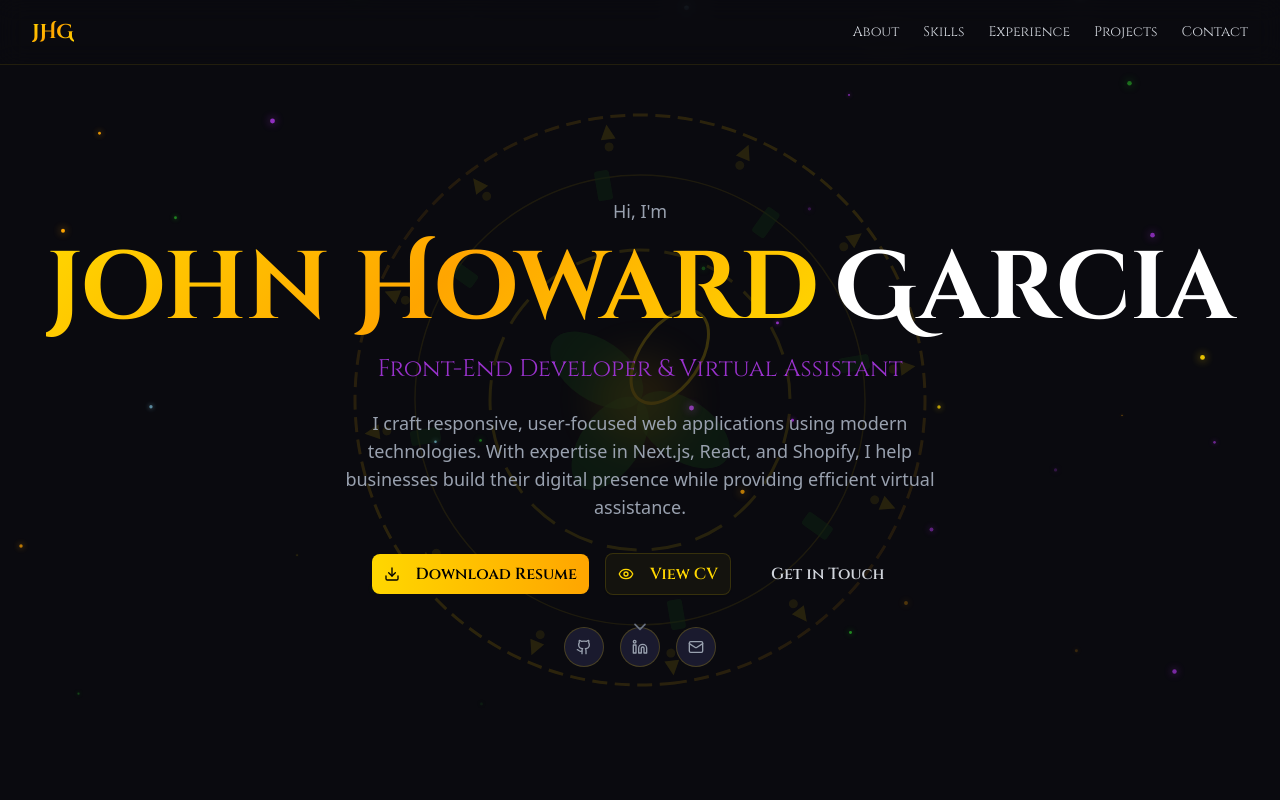
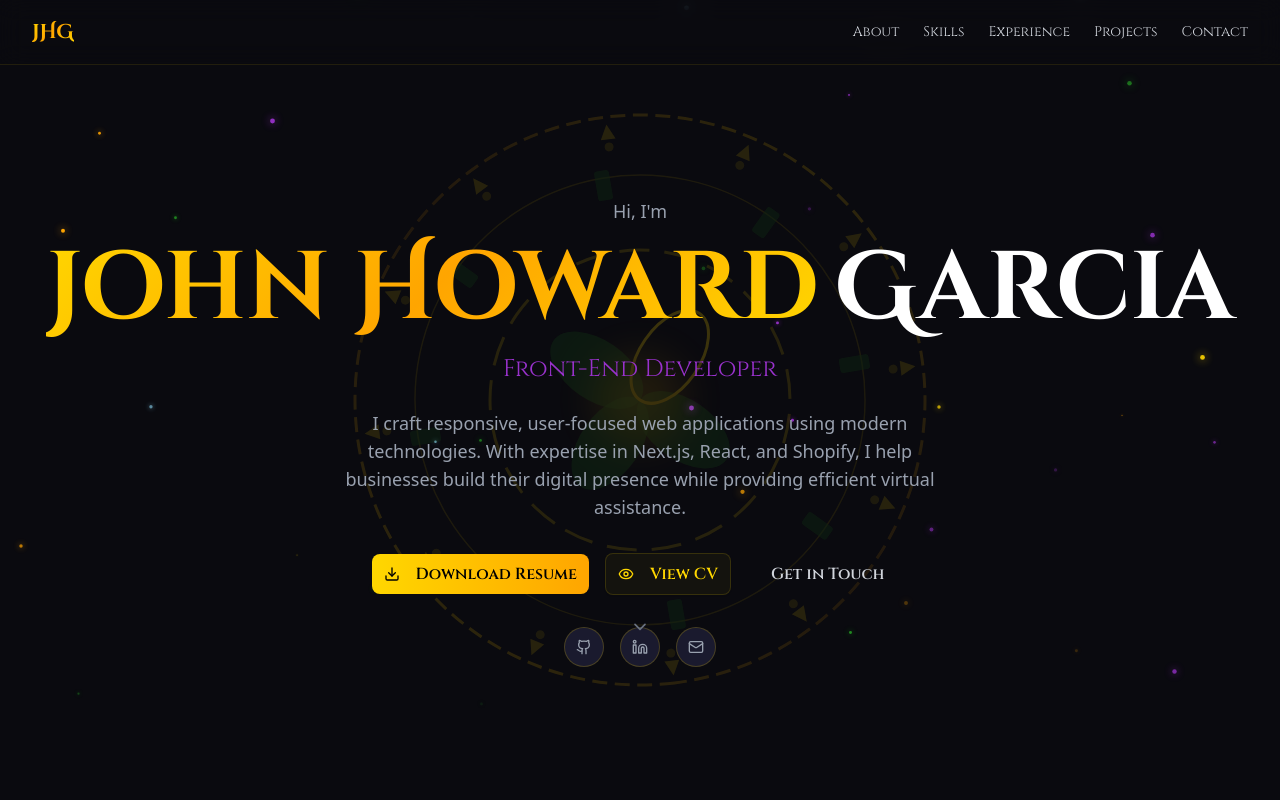
Before and after one commit to Howard-23/Animated-Portfolio, a Next.js app: page / in a window 1280 px wide. Shown: the top 800 px of the page. Built offline with nearby package versions, Linux system fonts and the light colour scheme.

Commit message:
added animations section

```diff
--- a/app/page.tsx
+++ b/app/page.tsx
@@ -345,7 +345,7 @@ export default function Home() {
               transition={{ delay: 0.4 }}
               className="font-[family-name:var(--font-cinzel)] text-base sm:text-xl md:text-2xl text-[#9932CC] mb-4 sm:mb-6 px-2"
             >
-              Front-End Developer & Virtual Assistant
+              Front-End Developer
             </motion.p>
 
             <motion.p
--- a/package.json
+++ b/package.json
@@ -5,6 +5,7 @@
   "scripts": {
     "dev": "next dev",
     "build": "next build",
+    "postbuild": "cp .next/routes-manifest.json dist/",
     "start": "next start",
     "lint": "eslint"
   },
```
Also changed, not shown: vercel.json, 200 other files (tests, documents, lock files or other folders).
